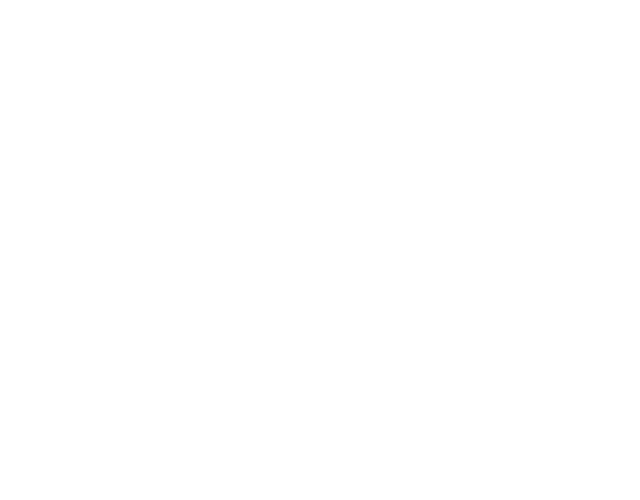
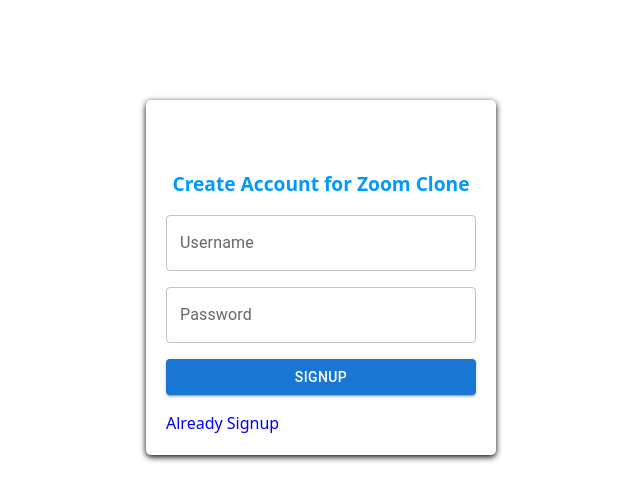
Before and after one commit to Saravanan-1213/zoom__clone, a React (Create React App) app: page /signup in a window 1280 px wide. Before the commit this address had no page. Shown: the top 500 px of the page, without its empty margins (319-959 px from the left). Built offline with nearby package versions, Linux system fonts and the light colour scheme.

Commit message:
signup and login

```diff
--- a/src/App.css
+++ b/src/App.css
@@ -105,3 +105,69 @@ a:hover {
   font-size: xx-large;
   font-weight: bolder;
 }
+
+.login-form{
+  display: flex;
+  flex-direction: column;
+  gap:16px;
+  max-width: 350px;
+  margin:0 auto;
+  margin-top: 100px;
+  background-color: #fff;
+  border-radius: 5px;
+  box-shadow: 0px 2px 6px black;
+  margin-bottom: 20px;
+  padding: 20px;
+  width: 100%;
+}
+
+.login-title{
+  font-size: larger;
+  color: rgb(0, 153, 255);
+  font-weight: bold;
+  margin-top: 30px;
+}
+.login-btn{
+  cursor: pointer;
+  height: 40px;
+}
+
+
+.signup-title{
+  font-size:larger;
+  color: rgb(0, 153, 255);
+  font-weight: bold;
+   }
+
+
+
+.signup-form{
+  display: flex;
+  flex-direction: column;
+  gap:16px;
+  max-width: 350px;
+  margin:0 auto;
+  margin-top: 100px;
+  background-color: #fff;
+  border-radius: 5px;
+  box-shadow: 0px 2px 6px black;
+  margin-bottom: 20px;
+  padding: 20px;
+  width: 100%;
+
+}
+h1{
+  display: flex;
+  flex-direction: column;
+  text-align: center;
+  margin-top: 50px;
+
+}
+.logout-btn{
+  display: flex;
+  justify-content:space-around;
+  margin: auto 0 ;
+ align-content:end;
+ margin-left: 90%;
+ margin-top: -50px;
+}
--- a/src/App.js
+++ b/src/App.js
@@ -2,13 +2,17 @@ import Home from "./Home";
 import "./App.css";
 import { BrowserRouter as Router, Routes, Route } from "react-router-dom";
 import Meet from "./Meet";
+import Login from "./login";
+import Signup from "./signup";
 
 function App() {
   return (
     <Router>
       <div>
         <Routes>
-          <Route path="/" element={<Home />}></Route>
+          <Route path="/" element={<Login />}></Route>
+          <Route path="/signup" element={<Signup />} />
+          <Route path="/user" element={<Home />}></Route>
           <Route path="/:name/:room" element={<Meet />}></Route>
         </Routes>
       </div>
--- a/src/Home.js
+++ b/src/Home.js
@@ -3,6 +3,7 @@ import { useState } from "react";
 import { useNavigate } from "react-router-dom";
 import io from "socket.io-client";
 import "./App.css";
+import { Button } from "@mui/material";
 
 const Home = () => {
   const socket = io("https://zoom-clone-backend.onrender.com/");
@@ -48,7 +49,14 @@ const Home = () => {
         className="zoom-image"
         src="https://1000logos.net/wp-content/uploads/2021/06/Zoom-Logo-2014.png"
       />
-      <h1 className="hero">Video chat App</h1>
+      <h1 className="hero">Video Chat App</h1>
+      <div className="logout-btn">
+        {/* <Button variant="contained" onClick={() => navigate("/")}>
+          logout
+        </Button> */}
+        <Logout />
+      </div>
+
       {/* host meeting */}
       <div className="flex flex-col container mx-auto  md:flex-row">
         <div className="mx-auto p-4 w-full  md:w-1/3">
@@ -152,4 +160,14 @@ const Home = () => {
   );
 };
 
+export function Logout() {
+  const navigate = useNavigate();
+  localStorage.removeItem("token");
+  navigate("/");
+  return (
+    <Button variant="contained" onClick={() => navigate("/")}>
+      logout
+    </Button>
+  );
+}
 export default Home;
--- a/src/Meet.js
+++ b/src/Meet.js
@@ -180,7 +180,7 @@ const Meet = () => {
     media.getTracks().forEach(function (track) {
       track.stop();
     });
-    window.location.replace("/");
+    window.location.replace("/user");
   };
 
   // function for invite the people
--- /dev/null
+++ b/src/login.js
@@ -0,0 +1,69 @@
+import { Button, TextField } from "@mui/material";
+import { useFormik } from "formik";
+import React, { useState } from "react";
+import { useNavigate } from "react-router-dom";
+import { Routes, Route, Link } from "react-router-dom";
+
+function Login() {
+  const navigate = useNavigate();
+  const [formState, setFormState] = useState("success");
+  const { handleChange, values, handleSubmit } = useFormik({
+    initialValues: { username: "", password: "" },
+    onSubmit: async (values) => {
+      console.log(values);
+
+      const data = await fetch(
+        "https://zoom-clone-backend.onrender.com/login",
+        {
+          method: "POST",
+          headers: {
+            "Content-type": "application/json",
+          },
+          body: JSON.stringify(values),
+        }
+      );
+      if (data.status == 401) {
+        console.log("❌ERROR");
+        setFormState("error");
+      } else {
+        const result = await data.json();
+        console.log("✅SUCCESS", result);
+        localStorage.setItem("token", result.token);
+        navigate("/user");
+      }
+    },
+  });
+  return (
+    <div className="container">
+      <h1>WELCOME TO ZOOM Clone APP</h1>
+      <form onSubmit={handleSubmit} className="login-form">
+        <h1 className="login-title"> LOGIN </h1>
+        <TextField
+          label="Username"
+          variant="outlined"
+          onChange={handleChange}
+          value={values.username}
+          name="username"
+        />
+        <TextField
+          label="Password"
+          variant="outlined"
+          onChange={handleChange}
+          value={values.password}
+          name="password"
+        />
+        <Button
+          color={formState}
+          className="login-btn"
+          type="submit"
+          variant="contained"
+        >
+          {formState == "error" ? "Retry" : "Login"}
+        </Button>
+        <Link to="/signup">Don't have an Account</Link>
+      </form>
+    </div>
+  );
+}
+
+export default Login;
--- /dev/null
+++ b/src/signup.js
@@ -0,0 +1,58 @@
+import { Button, TextField } from "@mui/material";
+import { useFormik } from "formik";
+import React, { useState } from "react";
+import { Routes, Route, Link, useNavigate } from "react-router-dom";
+
+function Signup() {
+  const navigate = useNavigate();
+  const { handleChange, values, handleSubmit } = useFormik({
+    initialValues: { username: "", password: "" },
+    onSubmit: async (values) => {
+      console.log(values);
+
+      const data = await fetch(
+        "https://zoom-clone-backend.onrender.com/signup",
+        {
+          method: "POST",
+          headers: {
+            "Content-type": "application/json",
+          },
+          body: JSON.stringify(values),
+        }
+      );
+
+      const result = await data.json();
+      console.log("✅SUCCESS", result);
+      navigate("/");
+    },
+  });
+
+  return (
+    <form onSubmit={handleSubmit} className="signup-form">
+      <h1 className="signup-title">Create Account for Zoom Clone</h1>
+
+      <TextField
+        label="Username"
+        variant="outlined"
+        onChange={handleChange}
+        value={values.username}
+        name="username"
+      />
+      <TextField
+        label="Password"
+        variant="outlined"
+        onChange={handleChange}
+        value={values.password}
+        name="password"
+      />
+      <Button type="sumbit" variant="contained">
+        Signup
+      </Button>
+      <div>
+        <Link to="/">Already Signup</Link>
+      </div>
+    </form>
+  );
+}
+
+export default Signup;
```
